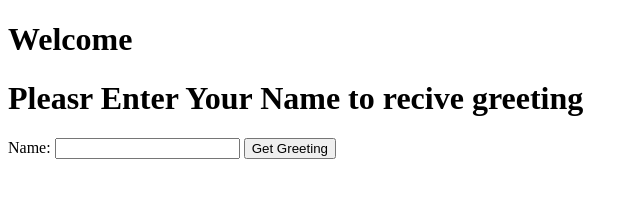
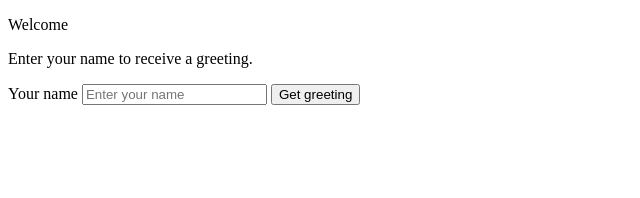
Before and after one commit to himathace/Tools-Activity-01, a website: page public/index.html in a window 1280 px wide. Shown: the whole page, without its empty margins (0-640 px from the left). Drawn offline with Linux system fonts and the light colour scheme.

Commit message:
update code

```diff
--- a/public/index.html
+++ b/public/index.html
@@ -2,17 +2,29 @@
 <html lang="en">
 <head>
   <meta charset="UTF-8" />
-  <meta name="viewport" content="width=device-width, initial-scale=1.0" />
-  <title>Enter Name</title>
+  <meta name="viewport" content="width=device-width, initial-scale=1.0"/>
+  <title>Welcome</title>
 </head>
 <body>
-  <h1>Welcome</h1>
-  <h1>Pleasr Enter Your Name to recive greeting</h1>
+  <div>
+    <p>Welcome</p>
+    <p>Enter your name to receive a greeting.</p>
 
-  <form action="/submit-name" method="POST">
-    <label for="username">Name:</label>
-    <input id="username" name="username" type="text" required />
-    <button type="submit">Get Greeting</button>
-  </form>
+    <form action="/greet" method="POST">
+      <label>Your name</label>
+      <input
+        type="text"
+        name="name"
+        placeholder="Enter your name"
+        required
+        autocomplete="off"
+      />
+      <button
+        type="submit"
+      >
+        Get greeting
+      </button>
+    </form>
+  </div>
 </body>
 </html>
```
Also changed, not shown: public/new.html (added, +25 -0 lines), server.js (+18 -36 lines).
